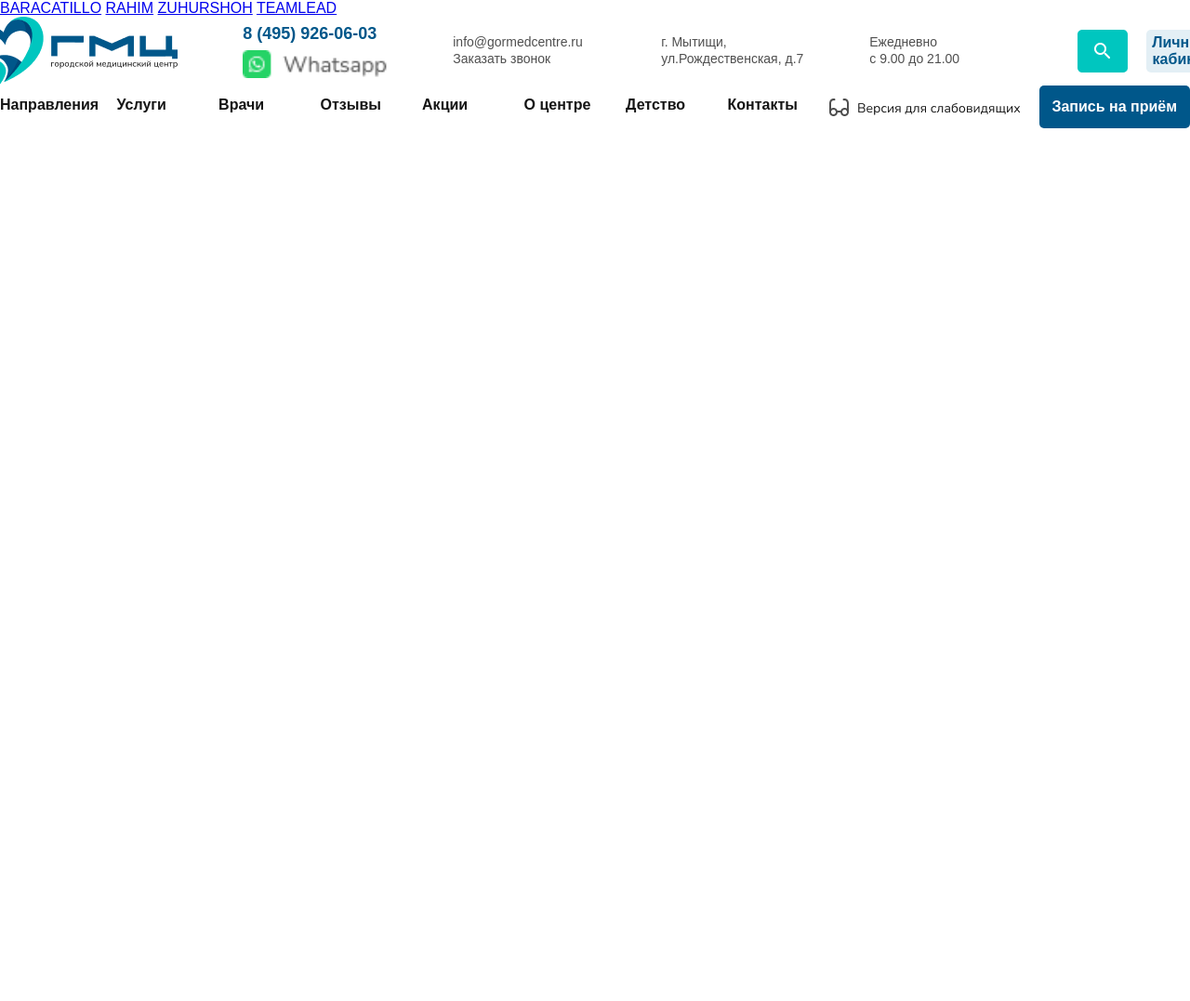
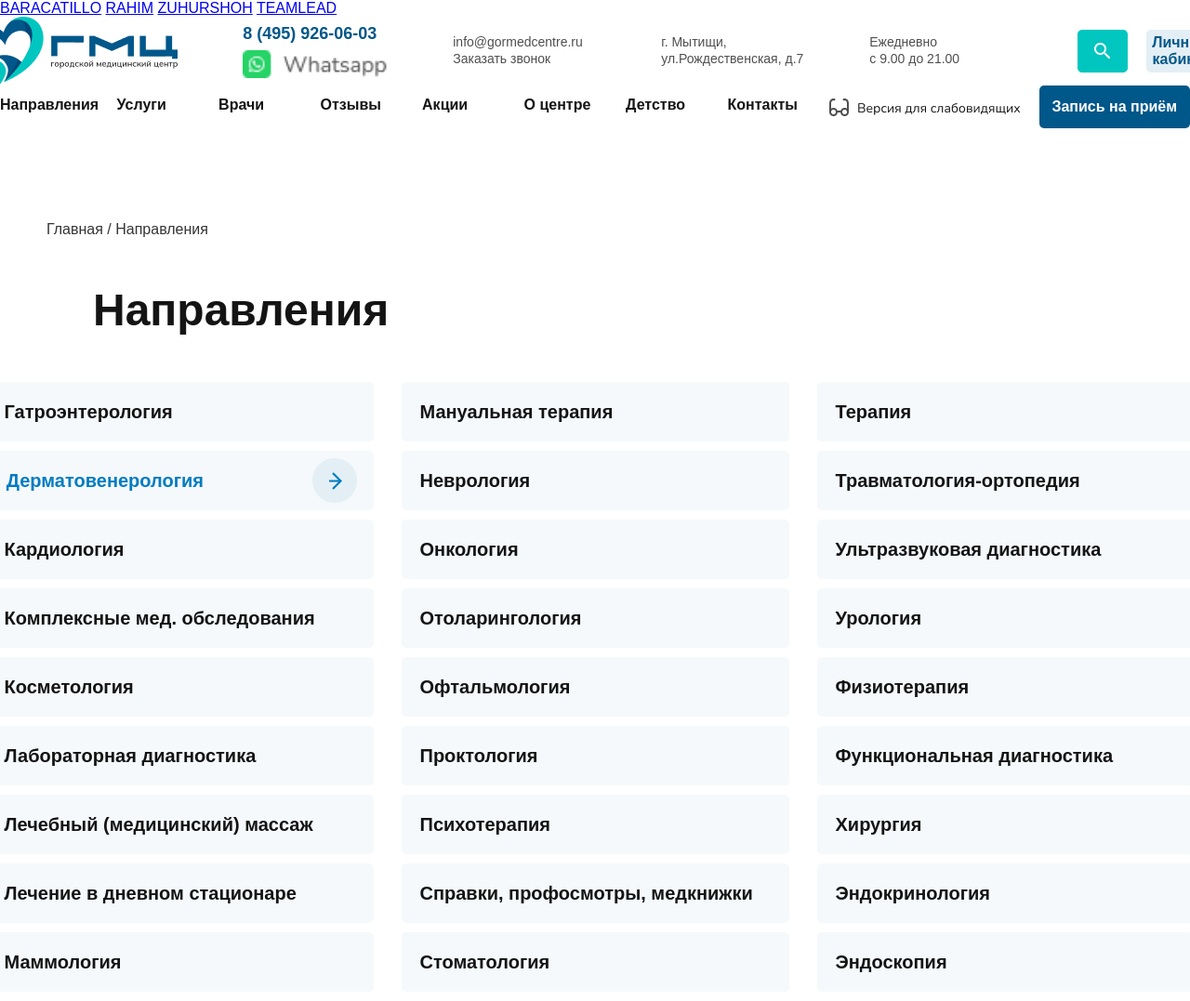
Before and after one commit to karimovmuhamadali91-arch/home-work-17, a plain HTML site: page maga/m.html in a window 1280 px wide. Shown: the top 1077 px of the page at 93% size. Before the commit the page ends 800 px from the top, so only its background shows below. Drawn offline with Linux system fonts and the light colour scheme.

Commit message:
div 2 сохтам

```diff
--- a/maga/m.css
+++ b/maga/m.css
@@ -77,3 +77,58 @@
     gap: 19.5px;
     margin-bottom: 100px;
 }
+
+
+
+.p4{
+    font-size: 16px;
+    font-weight: 400;
+    color: #353535;
+    margin-left: 50px;
+}
+
+.h2{
+    width: 566px;
+    font-size: 48px;
+    font-weight: 700;
+    color: #141414;
+    margin-top: 50px;
+    margin-bottom: 50px;
+    margin-left: 100px;
+}
+
+
+.dd{
+    width: 397px;
+    height: 64px;
+    border-radius: 5px;
+    background-color: #F5F9FB;
+    display: flex;
+    align-items: center;
+    padding-left: 20px;
+    margin-bottom: 10px;
+}
+
+.dd1{
+    display: flex;
+    justify-content: space-evenly;
+    align-items: center;
+    gap: 100px;
+}
+
+.hh{
+    font-size: 20px;
+    font-weight: 700;
+    color: #141414;
+}
+
+.hh1{
+    margin-left: -15px;
+    color: #017CC1;
+}
+
+.box2{
+    display: flex;
+    justify-content: center;
+    gap: 30px;
+}
--- a/maga/m.html
+++ b/maga/m.html
@@ -53,5 +53,130 @@
             <button class="bt2">Запись на приём</button>
         </div>
     </div>
+
+
+
+
+    <p class="p4">Главная / Направления</p>
+    <h1 class="h2">Направления</h1>
+
+    <div class="box2">
+        <div>
+            <div class="dd">
+                <h1 class="hh">Гатроэнтерология</h1>
+            </div>
+
+            <div class="dd dd1">
+                <h1 class="hh hh1">Дерматовенерология</h1>
+                <img src="./imagesmaga/hover.png" alt="">
+            </div>
+
+            <div class="dd">
+                <h1 class="hh">Кардиология</h1>
+            </div>
+
+            <div class="dd">
+                <h1 class="hh">Комплексные мед. обследования</h1>
+            </div>
+
+            <div class="dd">
+                <h1 class="hh">Косметология</h1>
+            </div>
+
+            <div class="dd">
+                <h1 class="hh">Лабораторная диагностика</h1>
+            </div>
+
+            <div class="dd">
+                <h1 class="hh">Лечебный (медицинский) массаж</h1>
+            </div>
+
+            <div class="dd">
+                <h1 class="hh">Лечение в дневном стационаре</h1>
+            </div>
+
+            <div class="dd">
+                <h1 class="hh">Маммология</h1>
+            </div>
+        </div>
+
+
+        <div>
+            <div class="dd">
+                <h1 class="hh">Мануальная терапия</h1>
+            </div>
+
+            <div class="dd">
+                <h1 class="hh">Неврология</h1>
+            </div>
+
+            <div class="dd">
+                <h1 class="hh">Онкология</h1>
+            </div>
+
+            <div class="dd">
+                <h1 class="hh">Отоларингология</h1>
+            </div>
+
+            <div class="dd">
+                <h1 class="hh">Офтальмология</h1>
+            </div>
+
+            <div class="dd">
+                <h1 class="hh">Проктология</h1>
+            </div>
+
+            <div class="dd">
+                <h1 class="hh">Психотерапия</h1>
+            </div>
+
+            <div class="dd">
+                <h1 class="hh">Справки, профосмотры, медкнижки</h1>
+            </div>
+
+            <div class="dd">
+                <h1 class="hh">Стоматология</h1>
+            </div>
+        </div>
+
+
+        <div>
+            <div class="dd">
+                <h1 class="hh">Терапия</h1>
+            </div>
+
+            <div class="dd">
+                <h1 class="hh">Травматология-ортопедия</h1>
+            </div>
+
+            <div class="dd">
+                <h1 class="hh">Ультразвуковая диагностика</h1>
+            </div>
+
+            <div class="dd">
+                <h1 class="hh">Урология</h1>
+            </div>
+
+            <div class="dd">
+                <h1 class="hh">Физиотерапия</h1>
+            </div>
+
+            <div class="dd">
+                <h1 class="hh">Функциональная диагностика</h1>
+            </div>
+
+            <div class="dd">
+                <h1 class="hh">Хирургия</h1>
+            </div>
+
+            <div class="dd">
+                <h1 class="hh">Эндокринология</h1>
+            </div>
+
+            <div class="dd">
+                <h1 class="hh">Эндоскопия</h1>
+            </div>
+        </div>
+    </div>
 </body>
 </html>
```
Also changed, not shown: maga/imagesmaga/hover.png (added).
